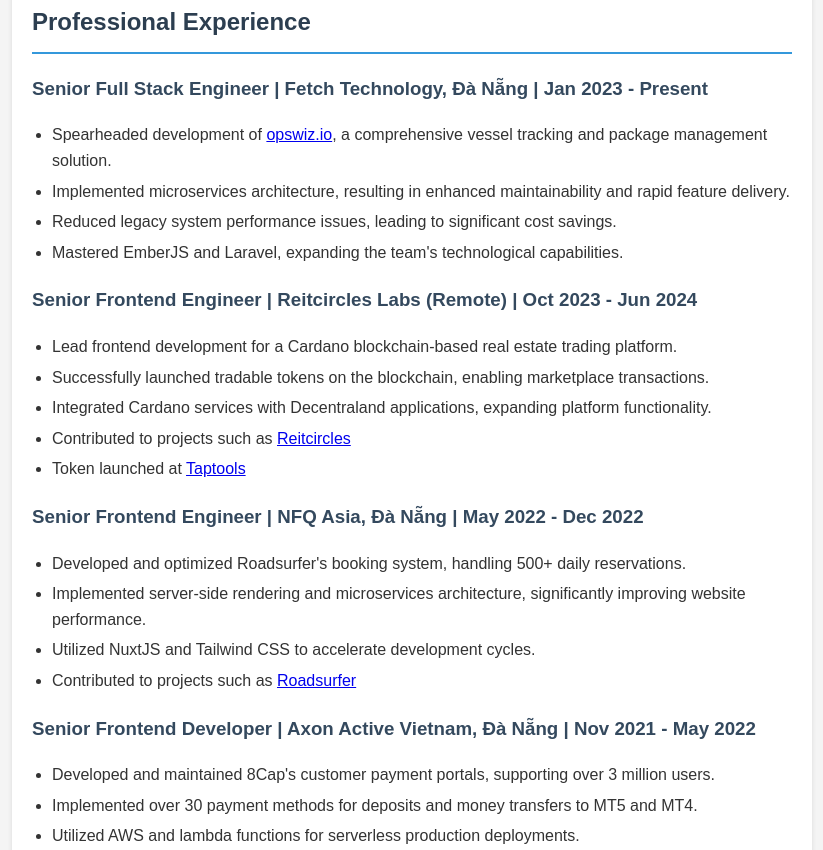
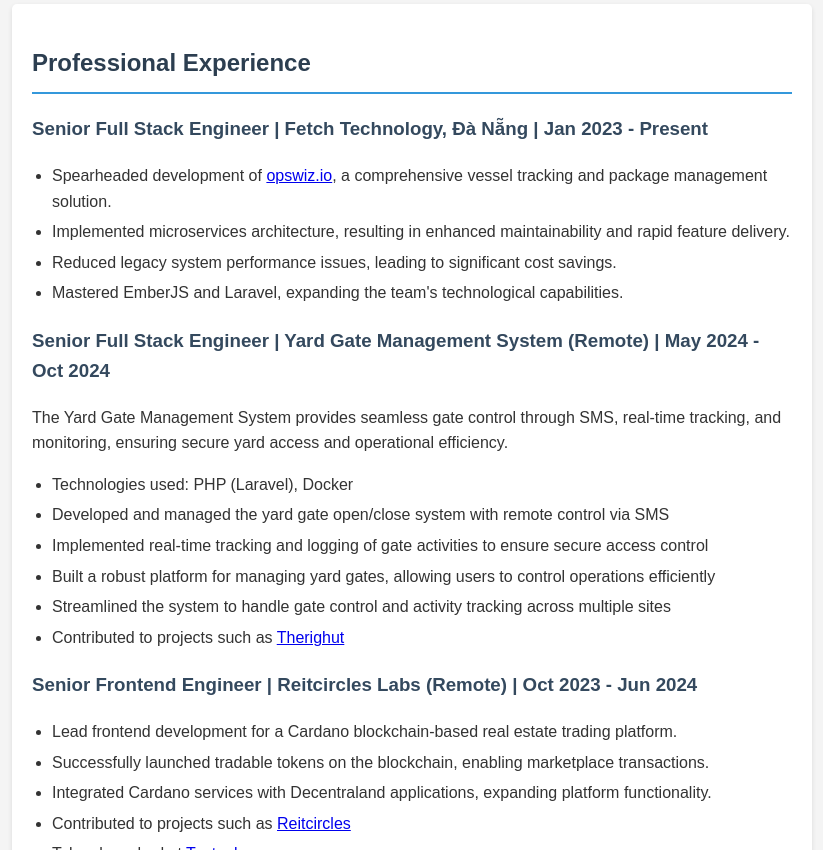
Before and after one commit to tuanvinhtl/cv, a plain HTML site: page index.html in a window 1280 px wide. Shown: the part 890-1740 px from the top of the page, without its empty margins (228-1051 px from the left). Drawn offline with Linux system fonts and the light colour scheme.

Commit message:
adding new sections

```diff
--- a/index.html
+++ b/index.html
@@ -178,6 +178,7 @@
         <li>Mobile: Flutter, Ionic</li>
         <li>Cloud & DevOps: AWS, Docker, Kubernetes, Firebase</li>
         <li>Other: Blockchain (Cardano), WebSocket, UI/UX Design</li>
+        <li>Vendor Integration: Particle, Twilio, Langtech</li>
       </ul>
     </section>
 
@@ -209,7 +210,40 @@
           </li>
         </ul>
       </article>
-
+      <article>
+        <h3>
+          Senior Full Stack Engineer | Yard Gate Management System (Remote) |
+          May 2024 - Oct 2024
+        </h3>
+        <p>
+          The Yard Gate Management System provides seamless gate control through
+          SMS, real-time tracking, and monitoring, ensuring secure yard access
+          and operational efficiency.
+        </p>
+        <ul>
+          <li>Technologies used: PHP (Laravel), Docker</li>
+          <li>
+            Developed and managed the yard gate open/close system with remote
+            control via SMS
+          </li>
+          <li>
+            Implemented real-time tracking and logging of gate activities to
+            ensure secure access control
+          </li>
+          <li>
+            Built a robust platform for managing yard gates, allowing users to
+            control operations efficiently
+          </li>
+          <li>
+            Streamlined the system to handle gate control and activity tracking
+            across multiple sites
+          </li>
+          <li>
+            Contributed to projects such as
+            <a href="https://www.therighut.com/">Therighut</a>
+          </li>
+        </ul>
+      </article>
       <article>
         <h3>
           Senior Frontend Engineer | Reitcircles Labs (Remote) | Oct 2023 - Jun
@@ -241,7 +275,6 @@
           </li>
         </ul>
       </article>
-
       <article>
         <h3>
           Senior Frontend Engineer | NFQ Asia, Đà Nẵng | May 2022 - Dec 2022
```
